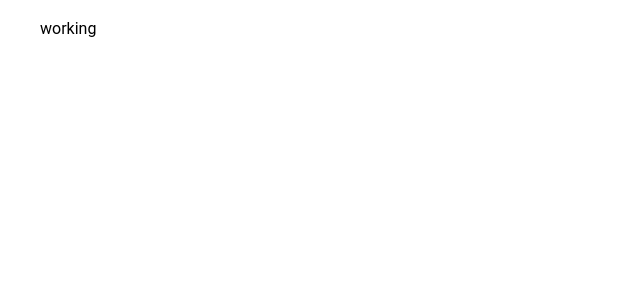
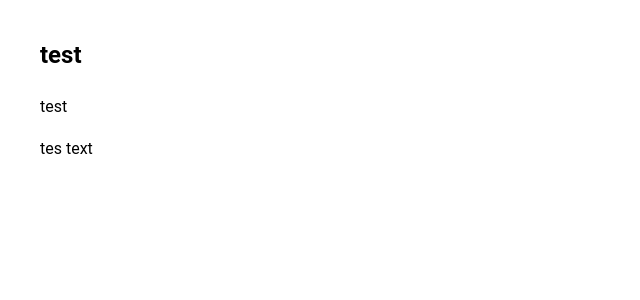
Before and after one commit to SamuelSlavik/whys-react, a React (Create React App) app: page / in a window 1280 px wide. Shown: the top 300 px of the page, without its empty margins (0-640 px from the left). Built offline with nearby package versions, Linux system fonts and the light colour scheme.

Commit message:
Add Article component

```diff
--- a/src/App.tsx
+++ b/src/App.tsx
@@ -1,12 +1,13 @@
 import React from 'react';
 import './assets/styles/default.css';
 import {Container} from "./components/styles/Container.styled";
+import {Article} from "./components/article/Article";
 
 function App() {
 
   return (
     <Container>
-      working
+      <Article author={"test"} date={"test"} text={"tes text"}/>
     </Container>
   )
 }
--- /dev/null
+++ b/src/components/article/Article.styled.ts
@@ -0,0 +1,8 @@
+import styled from "styled-components";
+
+export const StyledArticle = styled.div`
+  width: 100%;
+  height: auto;
+  text-align: left;
+
+`
--- /dev/null
+++ b/src/components/article/Article.tsx
@@ -0,0 +1,18 @@
+import React from "react";
+import {StyledArticle} from "./Article.styled";
+
+type ArticleProps = {
+  author: string
+  date: string
+  text: string
+}
+
+export const Article: React.FC<ArticleProps> = ({author, date, text}) => {
+  return (
+    <StyledArticle>
+      <h2>{author}</h2>
+      <p>{date}</p>
+      <p>{text}</p>
+    </StyledArticle>
+  )
+}
```
